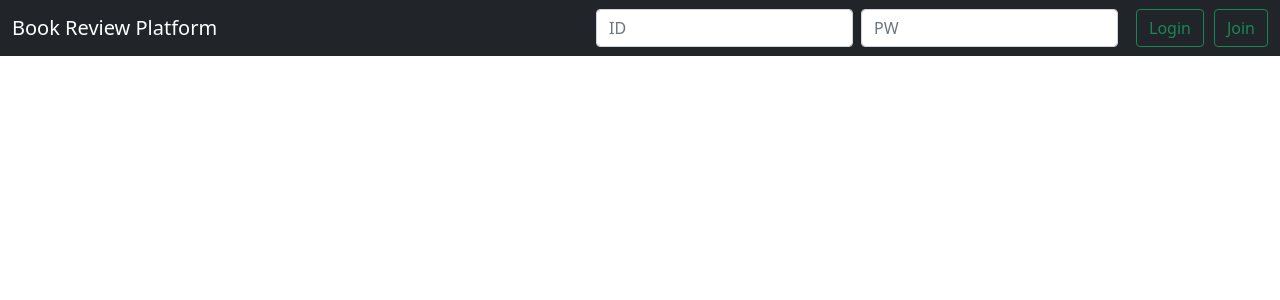
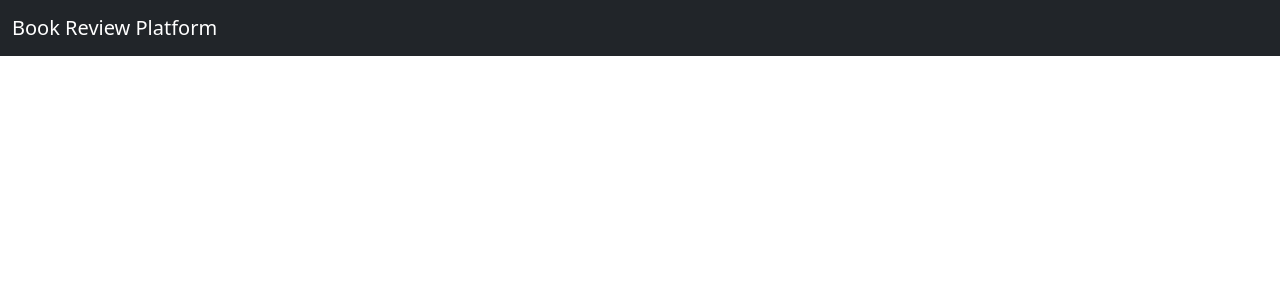
Before and after one commit to songyuheon98/mini_project, a Flask app: page /login_success in a window 1280 px wide. Shown: the top 300 px of the page. Run offline with Flask 3, Linux system fonts and the light colour scheme.

Commit message:
no message

```diff
--- a/templates/main_login_success.html
+++ b/templates/main_login_success.html
@@ -112,28 +112,12 @@
     <nav class="navbar navbar-dark bg-dark">
         <div class="container-fluid">
             <a class="navbar-brand">Book Review Platform</a>
-            <div class="d-flex">
-            <input class="form-control me-2" type="text" id="id" placeholder="ID" aria-label="Search">
-            <input class="form-control me-2" type="text" id="pw" placeholder="PW" aria-label="Search">
-            <button class="btn btn-outline-success" onclick= "login()" style="margin:0px 10px 0px 10px;" type="submit">Login</button>
-            <button class="btn btn-outline-success" onclick="location.href='join'" id="join" type="submit">Join</button>
-            </div>
         </div>
     </nav>
 
     <div class="mycards">
         <div id = "cards" class="row row-cols-1 row-cols-md-4 g-4">
-            <!-- <div class="col">
-                <div class="card">
-                    <img src="https://movie-phinf.pstatic.net/20210728_221/1627440327667GyoYj_JPEG/movie_image.jpg"
-                        class="card-img-top" alt="...">
-                    <div class="card-body">
-                        <h5 class="card-title">영화 제목이 들어갑니다.</h5>
-                        <p class="card-text">영화 코멘트가 들어갑니다</p>
-                        <p class="mycomment">여기에 나의 의견을 쓰면 되겠죠</p>
-                    </div>
-                </div>
-            </div> -->
+
         </div>
     </div>
 </body>
```
